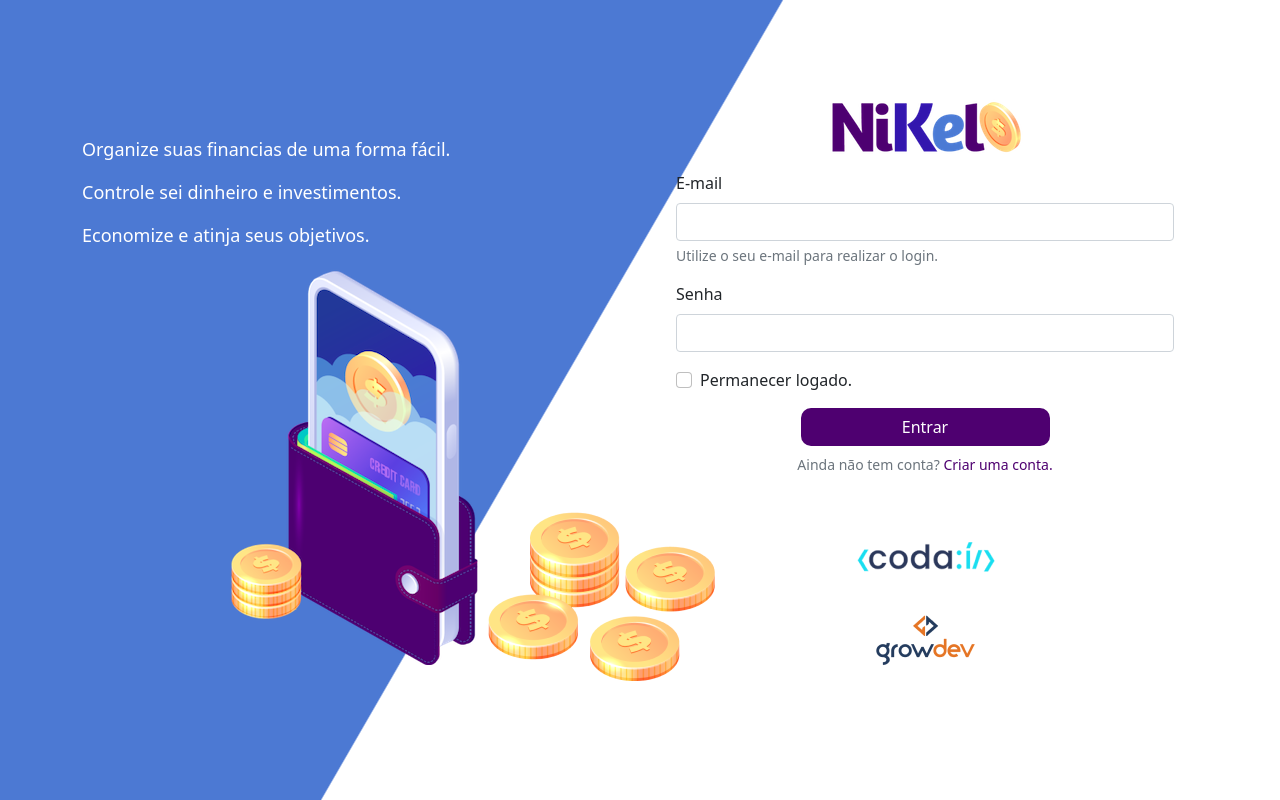
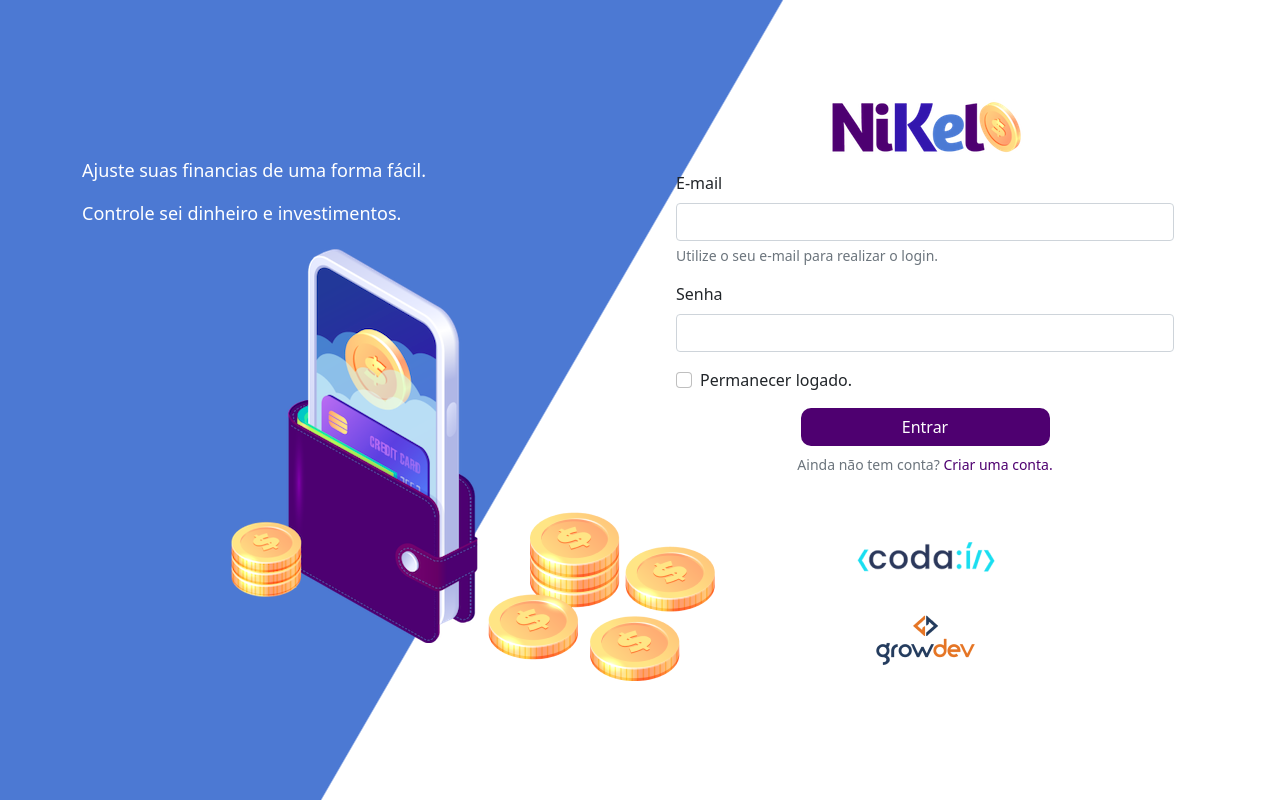
Before and after one commit to mayraW7/nikel, a plain HTML site: page public/index.html in a window 1280 px wide. Drawn offline with nearby package versions, Linux system fonts and the light colour scheme.

Commit message:
Alterado o text-login

```diff
--- a/public/index.html
+++ b/public/index.html
@@ -17,9 +17,9 @@
             <div class="row vh-100">
                 <div class="col d-flex justify-content-center my-5 flex-column">
                     <div class="text-login">
-                        <p>Organize suas financias de uma forma fácil.</p>
+                        <p>Ajuste suas financias de uma forma fácil.</p>
                         <p>Controle sei dinheiro e investimentos.</p>
-                        <p>Economize e atinja seus objetivos.</p>
+
                     </div>
                     <div class="text-center">
                         <img src="./asseds/images/pocket.png" alt="image pocket" class="img-fluid" srcset="">
```
